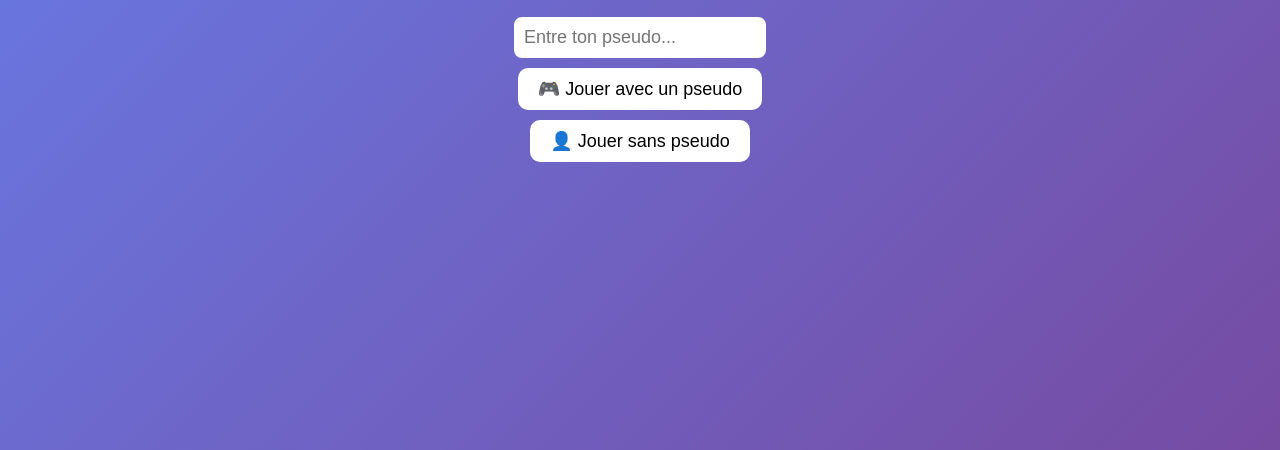
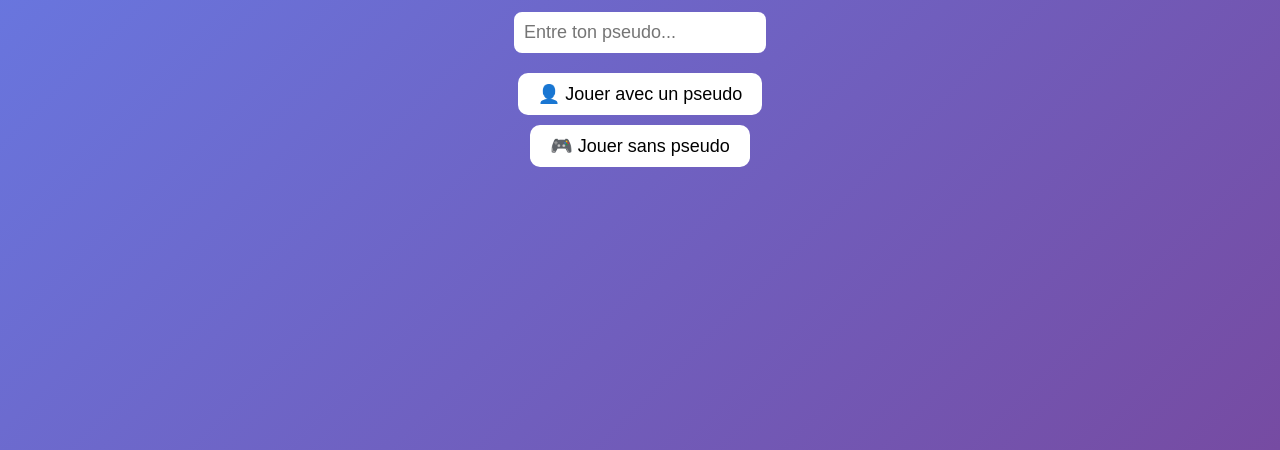
Before and after one commit to MaximeSmlF4/Le-Jeu-des-Connexions, a plain HTML site: page index.html in a window 1280 px wide. Shown: the part 350-800 px from the top of the page. Drawn offline with Linux system fonts and the light colour scheme.

Commit message:
Update index.html

```diff
--- a/index.html
+++ b/index.html
@@ -196,13 +196,13 @@ button:active {
 
   <input id="playerName" placeholder="Entre ton pseudo..." />
 
-  <button onclick="enterGame()">
-    🎮 Jouer avec un pseudo
-  </button>
+  <div style="margin-top:10px;">
+    <button type="button" onclick="enterGame()">👤 Jouer avec un pseudo</button>
+  </div>
 
-<button type="button" onclick="playAnonymous()" style="margin-top:10px;">
-  👤 Jouer sans pseudo
-</button>
+  <div style="margin-top:10px;">
+    <button type="button" onclick="playAnonymous()">🎮 Jouer sans pseudo</button>
+  </div>
 </div>
 
 <div id="menu" style="display:none;"></div>
@@ -286,18 +286,6 @@ async function loadMenu() {
     return;
   }
 
- function playAnonymous() {
-  // On met un pseudo par défaut
-  window.playerName = "Anonyme";
-  localStorage.setItem("playerName", "Anonyme");
-
-  // On cache l'écran d'accueil
-  document.getElementById("home").style.display = "none";
-
-  // On charge le menu
-  loadMenu(); // PAS besoin de await ici, ça fonctionnera même si loadMenu est async
-}
-
 
   // ✅ on sauvegarde le pseudo globalement
   window.playerName = name;
@@ -312,6 +300,19 @@ async function loadMenu() {
   // Charge le menu avec les grilles de jeu
   loadMenu();
 }
+
+function playAnonymous() {
+  // On définit le pseudo par défaut
+  window.playerName = "Anonyme";
+  localStorage.setItem("playerName", "Anonyme");
+
+  // On cache l'écran d'accueil
+  document.getElementById("home").style.display = "none";
+
+  // On charge le menu des grilles
+  loadMenu();
+}
+
 
 async function loadGridFile(file){
 
```
